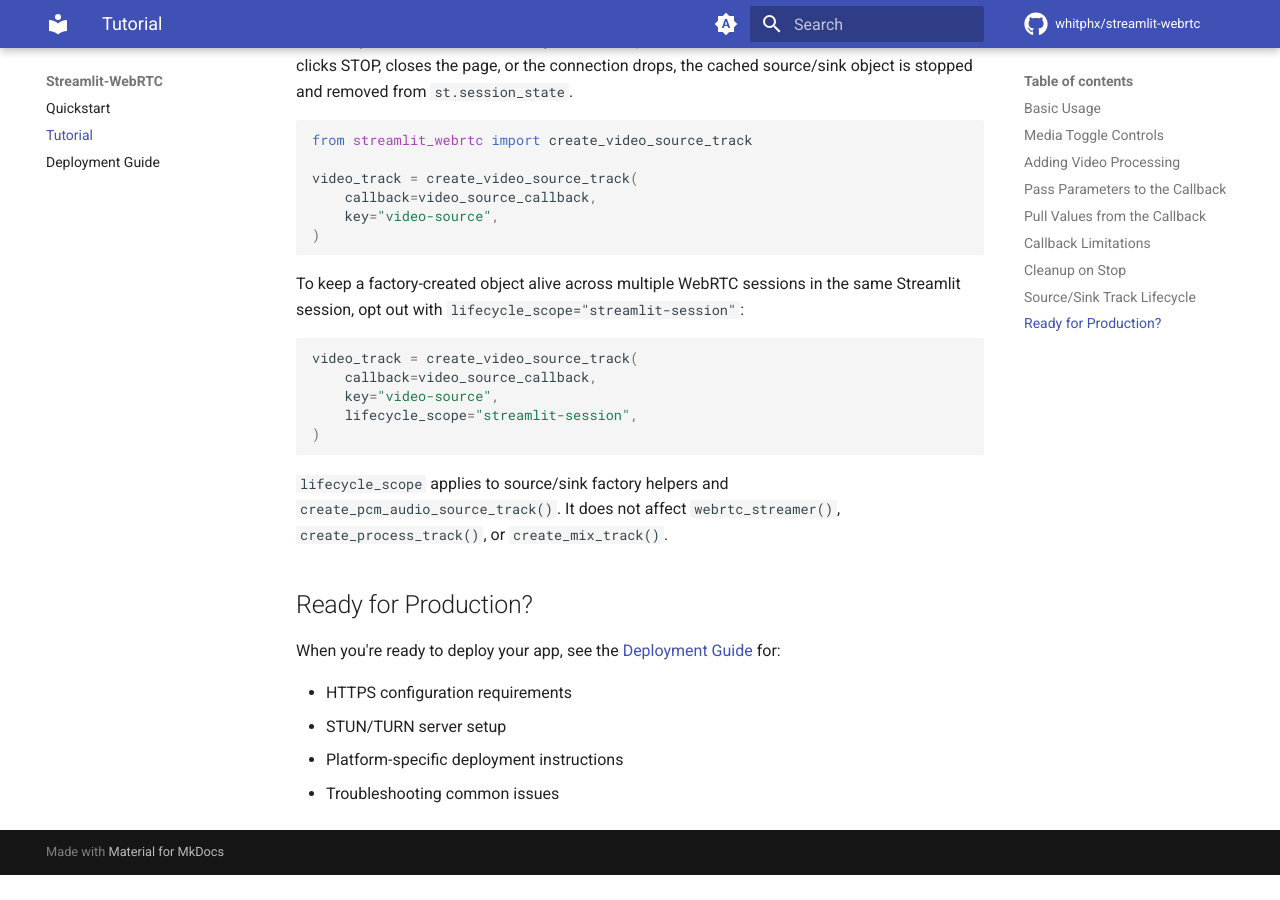
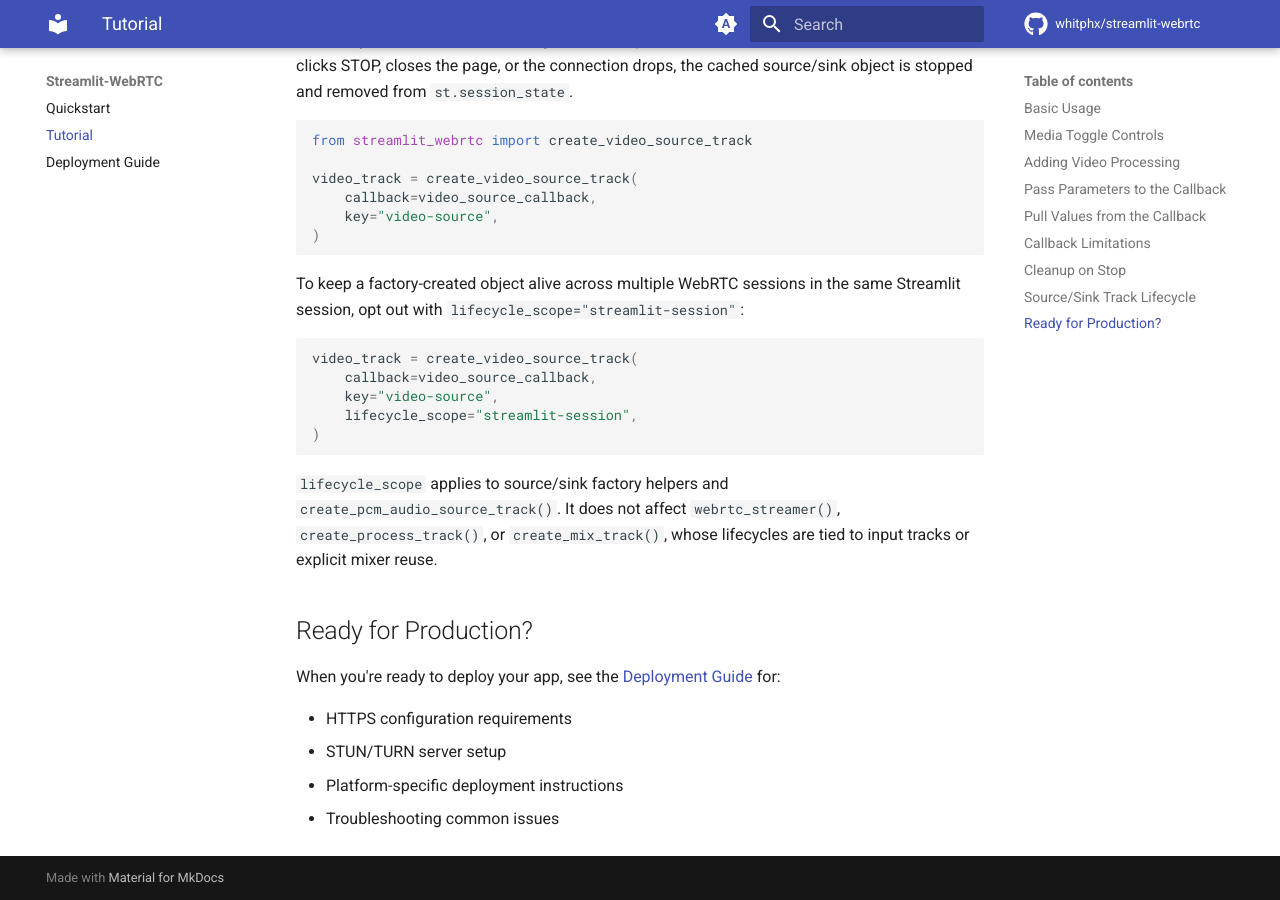
Before and after one commit to whitphx/streamlit-webrtc, an MkDocs documentation site: the page built from docs/tutorial.md, in a window 1280 px wide and 900 px high, scrolled down 6076 px. Built offline with MkDocs 1.6.1 and Material for MkDocs 9.7.7, drawn with Linux system fonts in a browser that asks for light colours; comment, search, counter and statistics services are not loaded; before the commit the page ends 6951 px from its top, so only the background shows below that.

Commit message:
Explain lifecycle scope exclusions

````diff
--- a/docs/tutorial.md
+++ b/docs/tutorial.md
@@ -127,7 +127,7 @@ video_track = create_video_source_track(
 )
 ```
 
-`lifecycle_scope` applies to source/sink factory helpers and `create_pcm_audio_source_track()`. It does not affect `webrtc_streamer()`, `create_process_track()`, or `create_mix_track()`.
+`lifecycle_scope` applies to source/sink factory helpers and `create_pcm_audio_source_track()`. It does not affect `webrtc_streamer()`, `create_process_track()`, or `create_mix_track()`, whose lifecycles are tied to input tracks or explicit mixer reuse.
 
 ## Ready for Production?
 
````
Also changed, not shown: README.md (+1 -1 lines).
